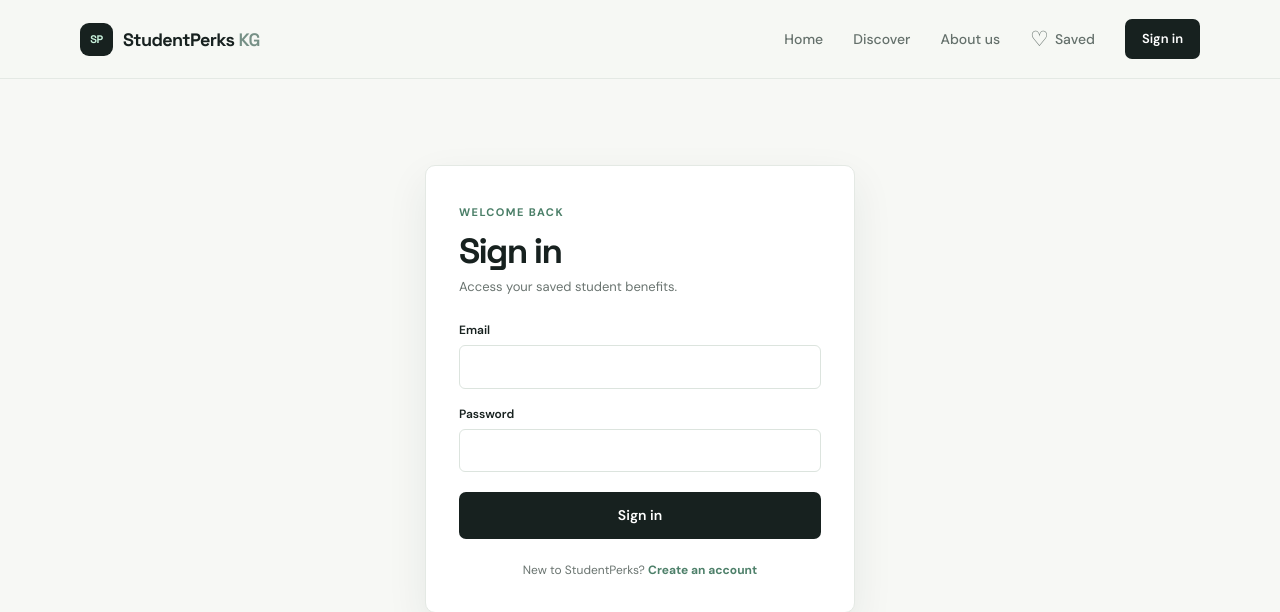
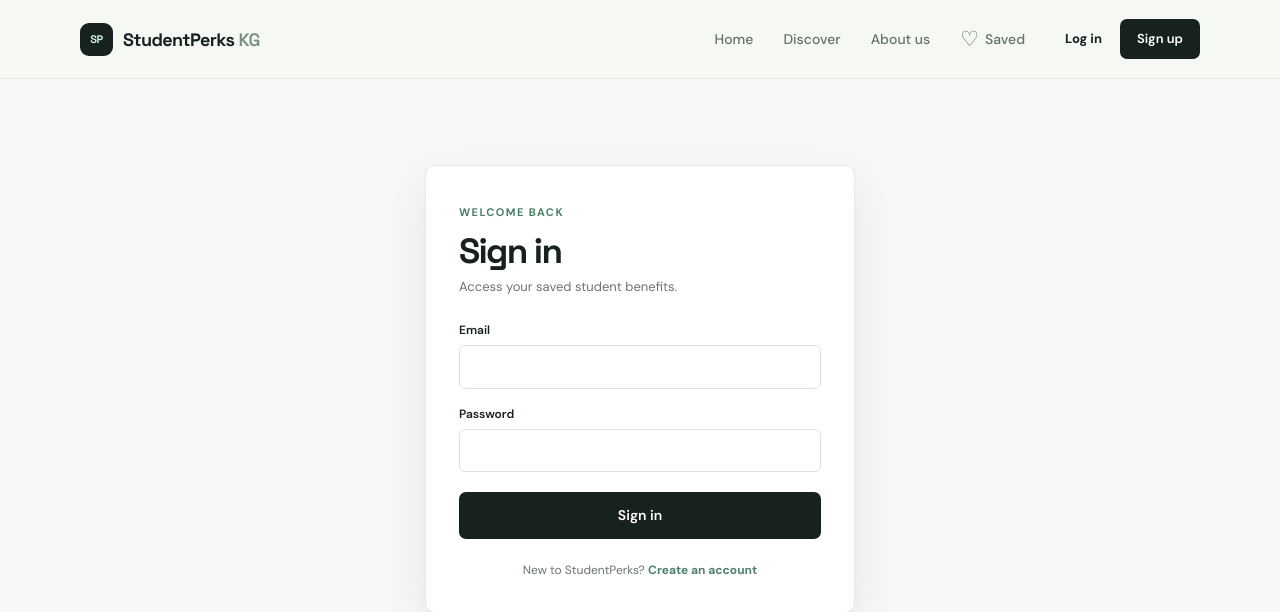
Before and after one commit to baigazysabyrbektegin-netizen/StudentPerksKG, a PHP site: page /login.php in a window 1280 px wide. Shown: the top 612 px of the page. Run offline with PHP 8.4, Linux system fonts and the light colour scheme.

Commit message:
Add clear login and signup navigation
Co-authored-by: Copilot <223556219+Copilot@users.noreply.github.com>

```diff
--- a/assets/css/style.css
+++ b/assets/css/style.css
@@ -96,6 +96,10 @@ button, input { font: inherit; }
 .user-name { color: var(--ink); font-size: 12px; font-weight: 700; line-height: 1.1; }
 .user-role { color: #5e9a7b; font-size: 9px; font-weight: 800; text-transform: uppercase; letter-spacing: .7px; }
 .nav-submit, .nav-admin { color: #4e806a; font-weight: 700; }
+.auth-actions { display: flex; align-items: center; gap: 8px; }
+.auth-login { padding: 9px 10px; color: var(--ink); font-size: 13px; font-weight: 700; }
+.auth-login:hover, .auth-login.active { color: #4e806a; }
+.auth-actions .button.active { box-shadow: 0 0 0 3px #d9f4e5; }
 .submission-layout { display: grid; grid-template-columns: 1.45fr .55fr; gap: 24px; align-items: start; }
 .submission-form, .submission-guide { padding: 26px; border: 1px solid var(--line); border-radius: 9px; background: white; }
 .submission-form { display: grid; gap: 17px; }
@@ -286,6 +290,8 @@ h1 em, .cta-section em { color: #55b986; font-style: normal; }
     .main-nav.is-open { display: flex; }
     .main-nav a { padding: 11px 4px; }
     .main-nav .button { margin-top: 5px; }
+    .auth-actions { display: grid; grid-template-columns: 1fr 1fr; gap: 8px; margin-top: 8px; }
+    .auth-actions .button { margin-top: 0; }
     .hero-grid { display: block; padding: 65px 0 35px; }
     .hero-content { max-width: 530px; }
     .hero-visual { min-height: 360px; margin-top: 20px; transform: scale(.88); }
--- a/includes/header.php
+++ b/includes/header.php
@@ -43,7 +43,10 @@ $currentUser = function_exists('current_user') ? current_user() : null;
                 </div>
                 <a class="button button-small button-dark" href="logout.php">Log out</a>
             <?php else: ?>
-                <a class="button button-small button-dark" href="login.php">Sign in</a>
+                <div class="auth-actions">
+                    <a class="auth-login <?= $activePage === 'login' ? 'active' : '' ?>" href="login.php">Log in</a>
+                    <a class="button button-small button-dark <?= $activePage === 'register' ? 'active' : '' ?>" href="register.php">Sign up</a>
+                </div>
             <?php endif; ?>
         </nav>
     </div>
--- a/login.php
+++ b/login.php
@@ -10,6 +10,7 @@ if (is_logged_in()) {
 }
 
 $pageTitle = 'Sign in — StudentPerks KG';
+$activePage = 'login';
 $error = '';
 $email = trim((string) ($_POST['email'] ?? ''));
 $redirect = redirect_after_login();
--- a/register.php
+++ b/register.php
@@ -10,6 +10,7 @@ if (is_logged_in()) {
 }
 
 $pageTitle = 'Create account — StudentPerks KG';
+$activePage = 'register';
 $errors = [];
 $name = trim((string) ($_POST['name'] ?? ''));
 $email = trim((string) ($_POST['email'] ?? ''));
```
